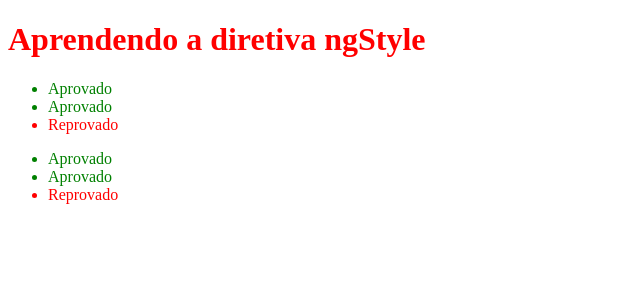
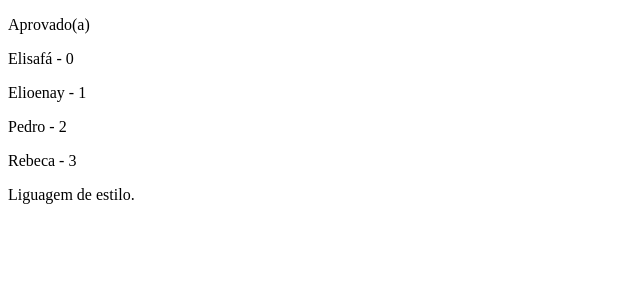
Before and after one commit to elisafa/crud-angular, an Angular app: page / in a window 1280 px wide. Shown: the top 300 px of the page, without its empty margins (0-640 px from the left). Built offline with nearby package versions, Linux system fonts and the light colour scheme.

Commit message:
Aplicando @if, @for e @switch

```diff
--- a/src/app/app.component.html
+++ b/src/app/app.component.html
@@ -1 +1 @@
-<app-componente07></app-componente07>
+<app-componente08></app-componente08>
--- a/src/app/app.component.ts
+++ b/src/app/app.component.ts
@@ -7,11 +7,12 @@ import { Componente04Component } from "./components/componente04/componente04.co
 import { Componente05Component } from "./components/componente05/componente05.component";
 import { Componente06Component } from "./components/componente06/componente06.component";
 import { Componente07Component } from "./components/componente07/componente07.component";
+import { Componente08Component } from "./components/componente08/componente08.component";
 
 @Component({
   selector: 'app-root',
   standalone: true,
-  imports: [RouterOutlet, Componente01Component, Componente02Component, Componente03Component, Componente04Component, Componente05Component, Componente06Component, Componente07Component],
+  imports: [RouterOutlet, Componente01Component, Componente02Component, Componente03Component, Componente04Component, Componente05Component, Componente06Component, Componente07Component, Componente08Component],
   templateUrl: './app.component.html',
   styleUrl: './app.component.css'
 })
--- /dev/null
+++ b/src/app/components/componente08/componente08.component.html
@@ -0,0 +1,19 @@
+@if (media >= 7) {
+    <p>Aprovado(a)</p>
+}@else if (media >= 5) {
+    <p>Em exame</p>
+}@else {
+   <p>Reprovado(a)</p>
+}
+
+
+@for (nome of nomes; track $index) {
+    <p>{{nome}} - {{$index}}</p>
+}
+
+@switch (linguagem) {
+    @case ('HTML') { <p>Liguagem de marcação.</p>}
+    @case ('CSS') { <p>Liguagem de estilo.</p>}
+    @case ('JS') { <p>Liguagem de programação.</p>}
+    @default { <p>Liguagem não encontrada.</p>}
+}
--- /dev/null
+++ b/src/app/components/componente08/componente08.component.ts
@@ -0,0 +1,18 @@
+import { Component } from '@angular/core';
+
+@Component({
+  selector: 'app-componente08',
+  standalone: true,
+  imports: [],
+  templateUrl: './componente08.component.html',
+  styleUrl: './componente08.component.css'
+})
+export class Componente08Component {
+
+  // Variavel de média
+  media:number = 10;
+
+  nomes:string[] = ["Elisafá", "Elioenay", "Pedro", "Rebeca"];
+
+  linguagem:string = "CSS";
+}
```
Also changed, not shown: src/app/components/componente08/componente08.component.css (added), 1 other file (tests, documents, lock files or other folders).
